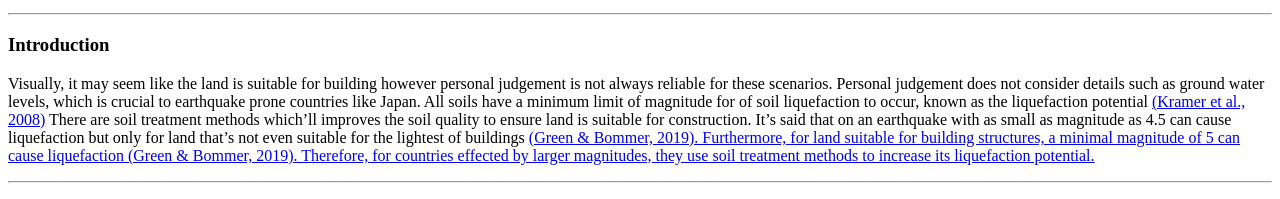
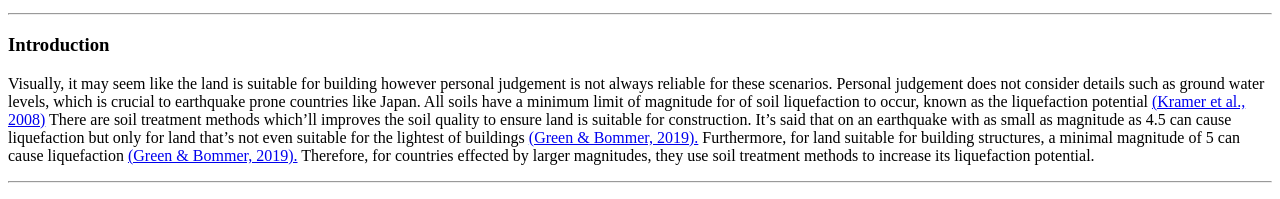
Before and after one commit to FEPSFY6845527/FY6845527, a plain HTML site: page index.html in a window 1280 px wide. Shown: the part 907-1106 px from the top of the page. Drawn offline with Linux system fonts and the light colour scheme.

Commit message:
Update index.html

```diff
--- a/index.html
+++ b/index.html
@@ -92,10 +92,10 @@ There are soil treatment methods which’ll improves the soil quality to ensure
 construction. It’s said that on an earthquake with as small as magnitude as 4.5 can cause liquefaction but only for land that’s not even suitable for the lightest of
 buildings
 
-<a href="#Green & Bommer, 2019">(Green & Bommer, 2019).
+<a href="#Green & Bommer, 2019">(Green & Bommer, 2019).</a>
 
 Furthermore, for land suitable for building structures, a minimal magnitude of 5 can cause liquefaction
-<a href="#Green & Bommer, 2019">(Green & Bommer, 2019).
+<a href="#Green & Bommer, 2019">(Green & Bommer, 2019).</a>
 
 Therefore, for countries effected by larger magnitudes, they use soil treatment methods to increase its liquefaction potential.
 </p>
```
